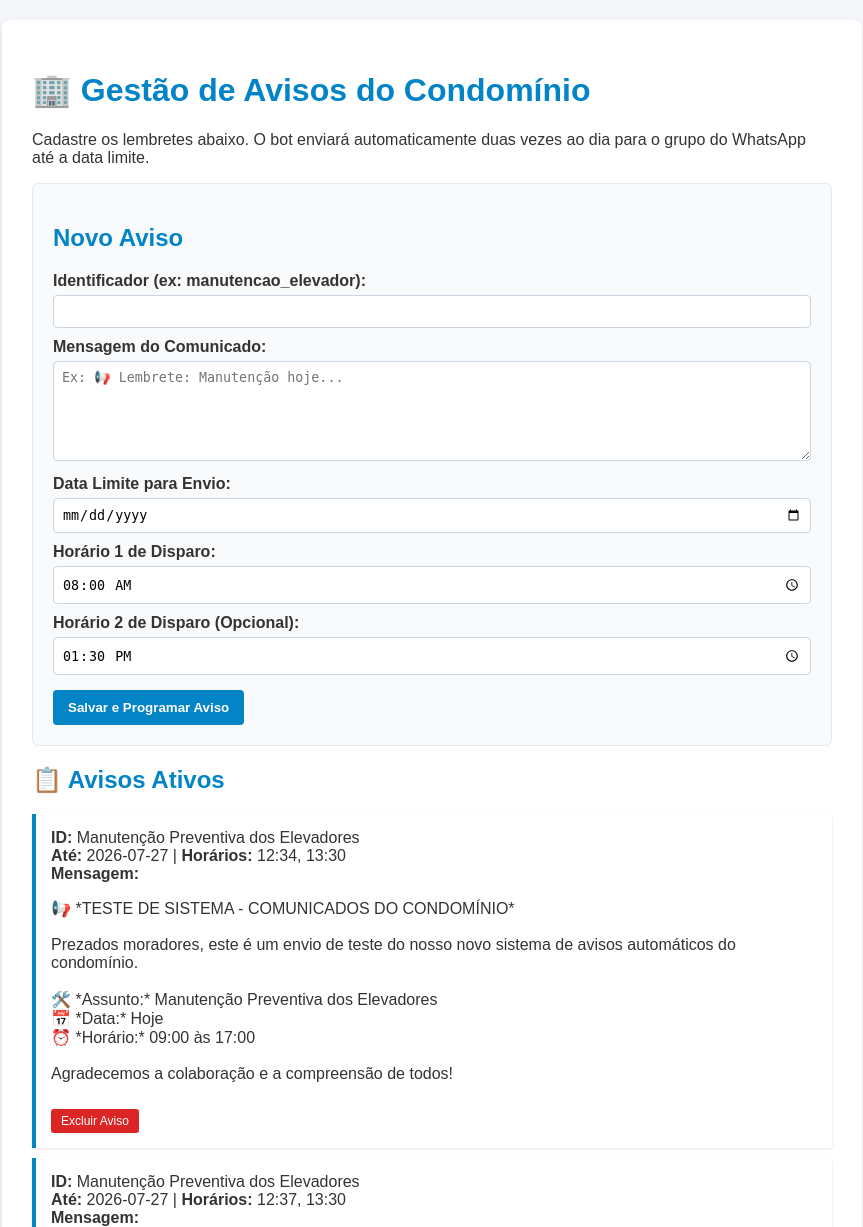
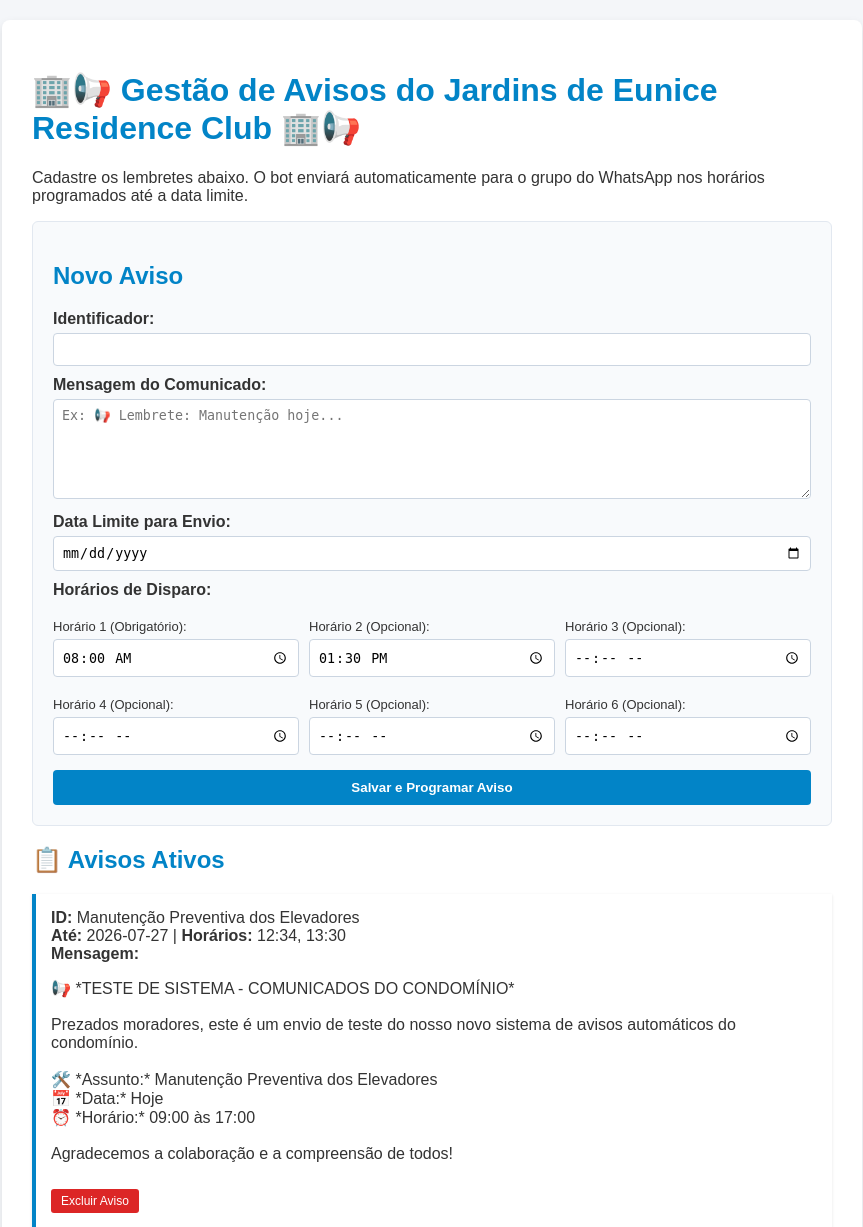
Before and after one commit to victorhadn/condominio_bot_jardins, a Flask app: page / in a window 1280 px wide. Shown: the top 1227 px of the page, without its empty margins (208-1071 px from the left). Run offline with Flask 3, Linux system fonts and the light colour scheme.

Commit message:
Update index.html

```diff
--- a/templates/index.html
+++ b/templates/index.html
@@ -11,7 +11,16 @@
         label { display: block; margin-top: 10px; font-weight: bold; }
         input, textarea { width: 100%; padding: 8px; margin-top: 5px; border: 1px solid #cbd5e1; border-radius: 4px; box-sizing: border-box; }
         textarea { height: 100px; }
-        button { background: #0284c7; color: white; border: none; padding: 10px 15px; margin-top: 15px; border-radius: 4px; cursor: pointer; font-weight: bold; }
+
+        /* Layout em grade para os inputs de horário */
+        .horarios-grid {
+            display: grid;
+            grid-template-columns: repeat(auto-fit, minmax(200px, 1fr));
+            gap: 10px;
+            margin-top: 10px;
+        }
+
+        button { background: #0284c7; color: white; border: none; padding: 10px 15px; margin-top: 15px; border-radius: 4px; cursor: pointer; font-weight: bold; width: 100%; }
         button:hover { background: #0369a1; }
         .aviso-card { background: #fff; border-left: 4px solid #0284c7; padding: 15px; margin-bottom: 10px; box-shadow: 0 1px 3px rgba(0,0,0,0.1); }
         .btn-excluir { background: #dc2626; padding: 5px 10px; font-size: 12px; text-decoration: none; color: white; border-radius: 3px; display: inline-block; margin-top: 10px;}
@@ -20,12 +29,12 @@
 </head>
 <body>
     <div class="container">
-        <h1>🏢 Gestão de Avisos do Condomínio</h1>
-        <p>Cadastre os lembretes abaixo. O bot enviará automaticamente duas vezes ao dia para o grupo do WhatsApp até a data limite.</p>
+        <h1>🏢📢 Gestão de Avisos do Jardins de Eunice Residence Club 🏢📢</h1>
+        <p>Cadastre os lembretes abaixo. O bot enviará automaticamente para o grupo do WhatsApp nos horários programados até a data limite.</p>
 
         <form action="/adicionar" method="POST">
             <h2>Novo Aviso</h2>
-            <label>Identificador (ex: manutencao_elevador):</label>
+            <label>Identificador:</label>
             <input type="text" name="id" required>
 
             <label>Mensagem do Comunicado:</label>
@@ -34,11 +43,33 @@
             <label>Data Limite para Envio:</label>
             <input type="date" name="data_fim" required>
 
-            <label>Horário 1 de Disparo:</label>
-            <input type="time" name="horario1" required value="08:00">
-
-            <label>Horário 2 de Disparo (Opcional):</label>
-            <input type="time" name="horario2" value="13:30">
+            <label>Horários de Disparo:</label>
+            <div class="horarios-grid">
+                <div>
+                    <label style="font-weight: normal; font-size: 13px;">Horário 1 (Obrigatório):</label>
+                    <input type="time" name="horario1" required value="08:00">
+                </div>
+                <div>
+                    <label style="font-weight: normal; font-size: 13px;">Horário 2 (Opcional):</label>
+                    <input type="time" name="horario2" value="13:30">
+                </div>
+                <div>
+                    <label style="font-weight: normal; font-size: 13px;">Horário 3 (Opcional):</label>
+                    <input type="time" name="horario3">
+                </div>
+                <div>
+                    <label style="font-weight: normal; font-size: 13px;">Horário 4 (Opcional):</label>
+                    <input type="time" name="horario4">
+                </div>
+                <div>
+                    <label style="font-weight: normal; font-size: 13px;">Horário 5 (Opcional):</label>
+                    <input type="time" name="horario5">
+                </div>
+                <div>
+                    <label style="font-weight: normal; font-size: 13px;">Horário 6 (Opcional):</label>
+                    <input type="time" name="horario6">
+                </div>
+            </div>
 
             <button type="submit">Salvar e Programar Aviso</button>
         </form>
```
